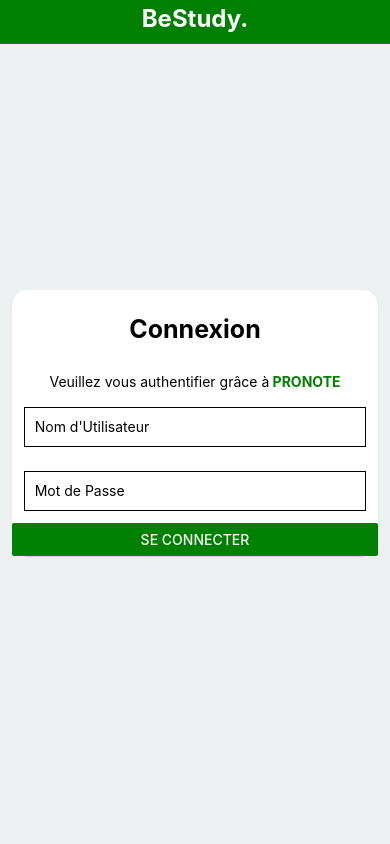
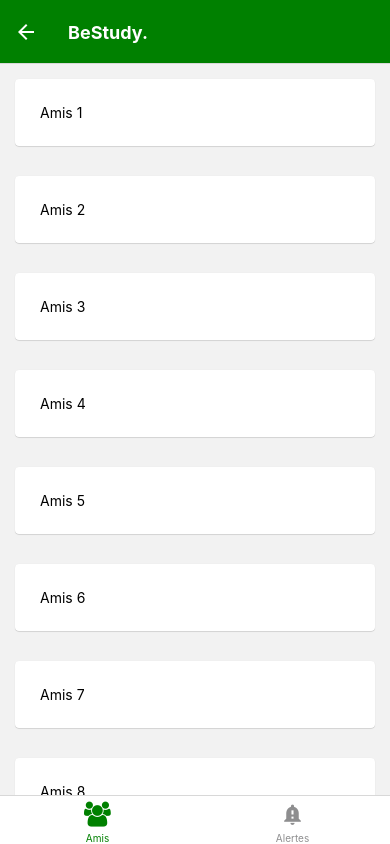
Before and after one commit to BeStudying/App, a React Native app: screen /Home in a window 390 px wide. Built offline with nearby package versions, Linux system fonts and the light colour scheme.

Commit message:
Navigation between Login and Home

```diff
--- a/App.js
+++ b/App.js
@@ -1,23 +1,46 @@
 import React from 'react';
-import { StyleSheet, Text, View } from 'react-native';
-import Navigation from './components/Navigation';
-import Header from './components/Header';
-import Login from './components/Login';
+import Main from './components/Main';
+import Home from './components/Home';
+import { NavigationContainer } from '@react-navigation/native';
+import { createNativeStackNavigator } from '@react-navigation/native-stack';
+
+const Stack = createNativeStackNavigator();
 
 export default function App() {
   return (
-    <View style={styles.app}>
-      <Header/>
-      <View style={{paddingBottom: '62.85%'}}/>
-      <Login/>
-    </View>
+    <NavigationContainer>
+      <Stack.Navigator defaultScreenOptions={'Main'}>
+        <Stack.Screen
+          name="Main"
+          component={Main}
+          options={{
+            title: 'BeStudy.',
+            headerStyle: {
+              backgroundColor: 'green',
+            },
+            headerTintColor: '#fff',
+            headerTitleStyle: {
+              fontWeight: 'bold',
+            },
+            headerBackVisible: false,
+          }}
+        />
+        <Stack.Screen
+          name="Home"
+          component={Home}
+          options={{
+            title: 'BeStudy.',
+            headerStyle: {
+              backgroundColor: 'green',
+            },
+            headerTintColor: '#fff',
+            headerTitleStyle: {
+              fontWeight: 'bold',
+            },
+            headerBackVisible: false,
+          }}
+        />
+      </Stack.Navigator>
+    </NavigationContainer>
   );
 }
-
-const styles = StyleSheet.create({
-  app: {
-    flex: 1,
-    justifyContent: 'center',
-    backgroundColor: '#ecf0f1',
-  },
-});
--- a/components/Header.js
+++ b/components/Header.js
@@ -1,26 +1,24 @@
 import React from 'react';
 import { View, Text, StyleSheet } from 'react-native';
+import Constants from 'expo-constants';
 
 export default function Header() {
     return (
-        <View style={styles.header}>
+        <View>
             <Text style={styles.title}>BeStudy.</Text>
         </View>
     );
   }
 
 const styles = StyleSheet.create({
-    header: {
-        position: 'relative',
-    },
     title: {
         color: 'white',
         textAlign: 'center',
         backgroundColor: 'green',
-        paddingTop: '2%',
+        paddingTop: Constants.statusBarHeight,
         paddingBottom: '3%',
         fontWeight: 'bold',
-        fontSize: '150%'
+        fontSize: '30%'
     }
 })
 
--- /dev/null
+++ b/components/Home.js
@@ -0,0 +1,19 @@
+import React from 'react';
+import { Button, StyleSheet, Text, View } from 'react-native';
+import Navigation from './Navigation';
+
+export default function Home({navigation}) {
+  return (
+    <View style={styles.app}>
+      <Navigation/>
+    </View>
+  );
+}
+
+const styles = StyleSheet.create({
+    app: {
+      flex: 1,
+      justifyContent: 'center',
+      backgroundColor: '#ecf0f1',
+    },
+  });
--- a/components/Login.js
+++ b/components/Login.js
@@ -1,9 +1,11 @@
 import React from 'react';
-import { Button, StyleSheet, Text, TextInput } from 'react-native';
+import { Button, Text, TextInput, Alert, StyleSheet } from 'react-native';
 import { Card } from 'react-native-paper';
+import { SafeAreaView } from 'react-native-safe-area-context';
 
-export default function Login() {
+export default function Login(props) {
     return (
+        <SafeAreaView>
             <Card style={styles.container}>
                 <Text style={styles.title}>Connexion</Text>
                 <Text style={styles.paragraph}>Veuillez vous authentifier grâce à
@@ -17,13 +19,13 @@ export default function Login() {
                     style={styles.input}
                     placeholder="Mot de Passe"
                 />
-            <Button title='Se Connecter' color='green' style={styles.title} onPress={tryLogin}/>
+                <Button title='Se Connecter' color='green' onPress={() => props.navigation.navigate('Home')}/>
             </Card>
+        </SafeAreaView>
     );
 }
 
 function tryLogin(){
-
 }
 
 const styles = StyleSheet.create({
--- a/components/Main.js
+++ b/components/Main.js
@@ -1,13 +1,34 @@
 import React from 'react';
-import { View } from 'react-native';
-import Header from './Header';
-import Navigation from './Navigation';
+import { View, StyleSheet } from 'react-native';
+import Header from './Header.js';
+import Navigation, {Tab} from './Navigation.js';
+import Login from './Login.js';
+import { createNavigationContainerRef } from '@react-navigation/native';
 
-export default function Main() {
-  return (
-    <View>
-        <Header/>
-        <Navigation/>
+const navigation = createNavigationContainerRef()
+
+function Show(props){
+  return props.login ? (
+    <View style={styles.app}>
+      <View style={{paddingBottom: '50%'}}/>
+      <Login navigation={props.navigation}/>
     </View>
+  ) : (
+    <Home/>
   );
 }
+
+export default function Main({ navigation }) {
+  return (
+      <Show login={true} navigation={navigation}/>
+  );
+}
+
+
+const styles = StyleSheet.create({
+  app: {
+    flex: 1,
+    justifyContent: 'center',
+    backgroundColor: '#ecf0f1',
+  },
+});
--- a/components/Navigation.js
+++ b/components/Navigation.js
@@ -6,11 +6,10 @@ import MaterialIcons from 'react-native-vector-icons/MaterialIcons';
 import Alerts from './Alerts';
 import Friends from './Friends';
 
-const Tab = createBottomTabNavigator();
+export const Tab = createBottomTabNavigator();
 
 export default function Navigation() {
   return (
-    <NavigationContainer>
       <Tab.Navigator initialRouteName="Amis" screenOptions={{
         tabBarActiveTintColor: 'green',
         headerShown: false
@@ -26,6 +25,5 @@ export default function Navigation() {
           )
         }}/>
       </Tab.Navigator>
-    </NavigationContainer>
   );
 }
--- a/index.js
+++ b/index.js
@@ -2,7 +2,4 @@ import { registerRootComponent } from 'expo';
 
 import App from './App';
 
-// registerRootComponent calls AppRegistry.registerComponent('main', () => App);
-// It also ensures that whether you load the app in Expo Go or in a native build,
-// the environment is set up appropriately
 registerRootComponent(App);
```
Also changed, not shown: 1 other file (tests, documents, lock files or other folders). Lines whose indentation alone changed are shown as unchanged.
